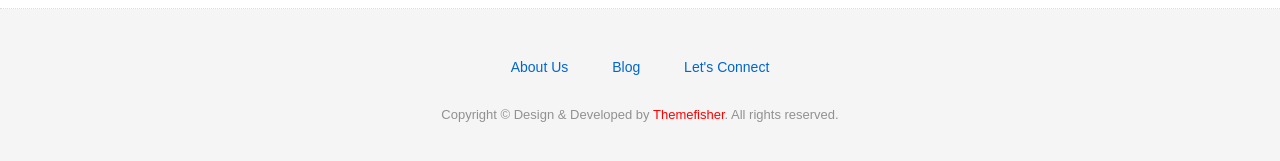
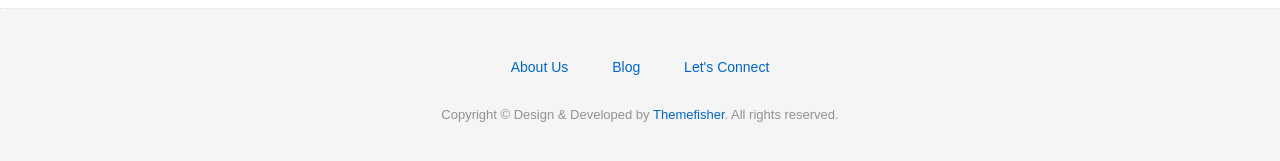
Before and after one commit to meesterkurt/joyofprofessionallearning, a Jekyll site: the page built from blog.md, in a window 1280 px wide. Shown: the part 588-749 px from the top of the page. Built offline with Jekyll 4.4.1, drawn with Linux system fonts in a browser that asks for light colours; nearby versions of some CDN libraries.

Commit message:
Update airspace.css

```diff
--- a/css/airspace.css
+++ b/css/airspace.css
@@ -795,7 +795,7 @@ footer p {
   color: #919191;
 }
 footer a {
-  color: #FF0000;
+  color: #0066CC;
 }
 footer .footer-manu {
   padding-bottom: 25px;
```
